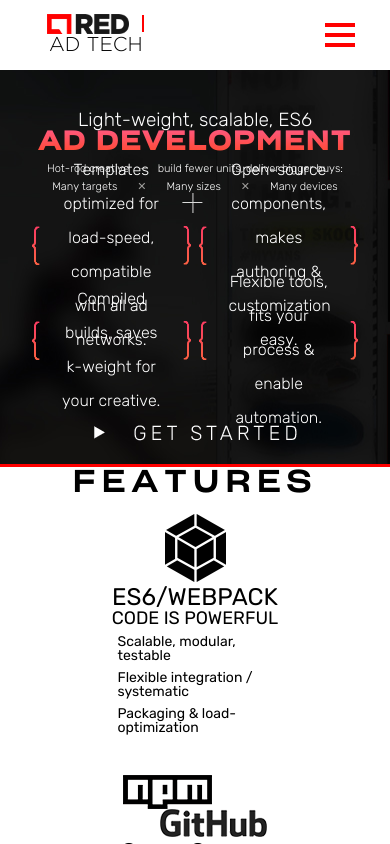
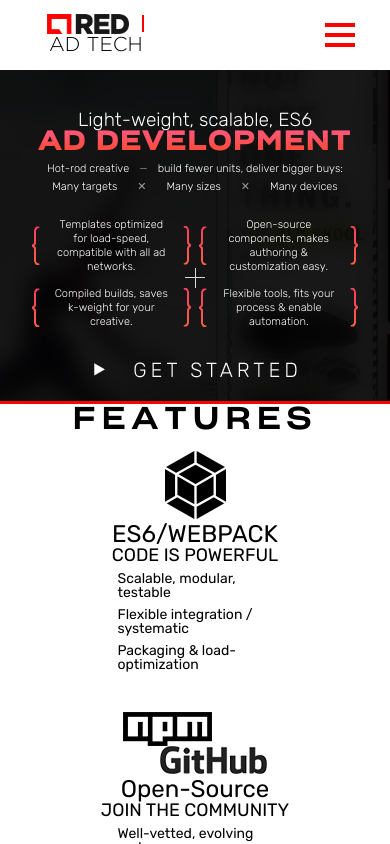
Before and after one commit to elaineleeworld/FAT-landing-page, a React (Create React App) app: page / in a window 390 px wide. Shown: the top 844 px of the page. Built offline with nearby package versions, Linux system fonts and the light colour scheme.

Commit message:
hero polish looking good

```diff
--- a/src/components/Hero/Hero.css
+++ b/src/components/Hero/Hero.css
@@ -3,6 +3,7 @@
 .bracket-row {
 	width: 100%;
 	display: flex;
+	justify-content: center;
 }
 .brackets-list {
 	width: 50%;
@@ -13,53 +14,39 @@
 	position: absolute;
 	font-family: 'Rubik-Light';
 	line-height: 34px;
-	font-size: 16px;
-	width: 60%;
-	top: 40%;
+	font-size: 18px;
+	width: 70%;
+	top: 48%;
 	left: 50%;
 	transform: translate(-50%, -50%);
 }
 
 .bracket-img {
 	width: 95%;
-	margin-bottom: 30px;
-}
-.plus-sign {
-	transform: translate(-13%, -895%);
 }
 
-@media only screen and (max-width: 1500px) {
-	.plus-sign {
-		transform: translate(-13%, -855%);
-	}
+@media only screen and (max-width: 1570px) {
 	.bracket-text {
+		font-size: 17px;
+		line-height: 32px;
 	}
 }
-@media only screen and (max-width: 1300px) {
-	.plus-sign {
-		transform: translate(-13%, -855%);
-	}
+@media only screen and (max-width: 1220px) {
 	.bracket-text {
+		font-size: 15px;
+		line-height: 28px;
 	}
 }
-@media only screen and (max-width: 1000px) {
-	.plus-sign {
-		transform: translate(-13%, -725%);
-	}
+
+@media only screen and (max-width: 800px) {
 	.bracket-text {
-	}
-}
-@media only screen and (max-width: 800px) {
-	.plus-sign {
-		transform: translate(-13%, -625%);
-	}
-	.bracket-text {
+		font-size: 13px;
+		line-height: 20px;
 	}
 }
 @media only screen and (max-width: 600px) {
-	.plus-sign {
-		transform: translate(-13%, -525%);
-	}
 	.bracket-text {
+		font-size: 11px;
+		line-height: 14px;
 	}
 }
--- a/src/components/Hero/Hero.js
+++ b/src/components/Hero/Hero.js
@@ -50,7 +50,7 @@
 						<img src={bracketImg} className="bracket-img" alt="bracket img" />
 					</div>
 				</div>
-				<div>
+				<div className="bracket-row">
 					<img src={PlusSign} onClick={this.showBrackets} className="plus-sign" alt="plus-sign" />
 				</div>
 				<div className="bracket-row">
--- a/src/styles/App.css
+++ b/src/styles/App.css
@@ -102,16 +102,20 @@
     font-size: 20px;
     line-height: 28px; } }
 
+@media only screen and (max-width: 1220px) {
+  .hero-headline {
+    font-size: 32px; }
+  .hero-text-one {
+    font-size: 50px; }
+  .hero-text-two {
+    font-size: 18px;
+    line-height: 27px; } }
+
 @media only screen and (max-width: 1000px) {
   .hero-headline {
     font-size: 29px; }
   .hero-text-one {
-    font-size: 39px; }
-  /* p.bracket-text{
-    width: 20%;
-    font-size: 15px;
-    transform: translate(19%, -7%);
-  }*/ }
+    font-size: 39px; } }
 
 @media only screen and (max-width: 800px) {
   .hero-headline {
--- a/src/styles/App.scss
+++ b/src/styles/App.scss
@@ -119,6 +119,18 @@
 		line-height: 28px;
 	}
 }
+@media only screen and (max-width: 1220px) {
+	.hero-headline {
+		font-size: 32px;
+	}
+	.hero-text-one {
+		font-size: 50px;
+	}
+	.hero-text-two {
+		font-size: 18px;
+		line-height: 27px;
+	}
+}
 @media only screen and (max-width: 1000px) {
 	.hero-headline {
 		font-size: 29px;
@@ -128,11 +140,6 @@
 	}
 	.hero-text-two {
 	}
-	/* p.bracket-text{
-    width: 20%;
-    font-size: 15px;
-    transform: translate(19%, -7%);
-  }*/
 }
 @media only screen and (max-width: 800px) {
 	.hero-headline {
```
